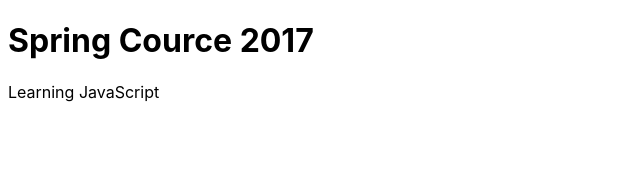
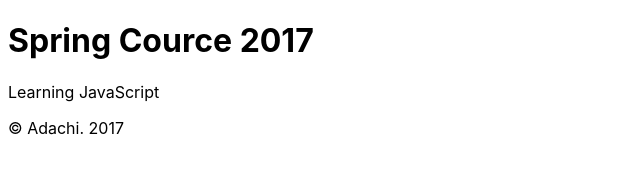
Before and after one commit to akanekwon/spring2017, a plain HTML site: page day1/index.html in a window 1280 px wide. Shown: the whole page, without its empty margins (0-640 px from the left). Drawn offline with Linux system fonts and the light colour scheme.

Commit message:
insert copy

```diff
--- a/day1/index.html
+++ b/day1/index.html
@@ -18,7 +18,7 @@
 
 </div>
 	<div class="footer">
-
+&copy; Adachi. 2017
 	</div>
 <script src="js/day1.js"></script>
 </body>
```
